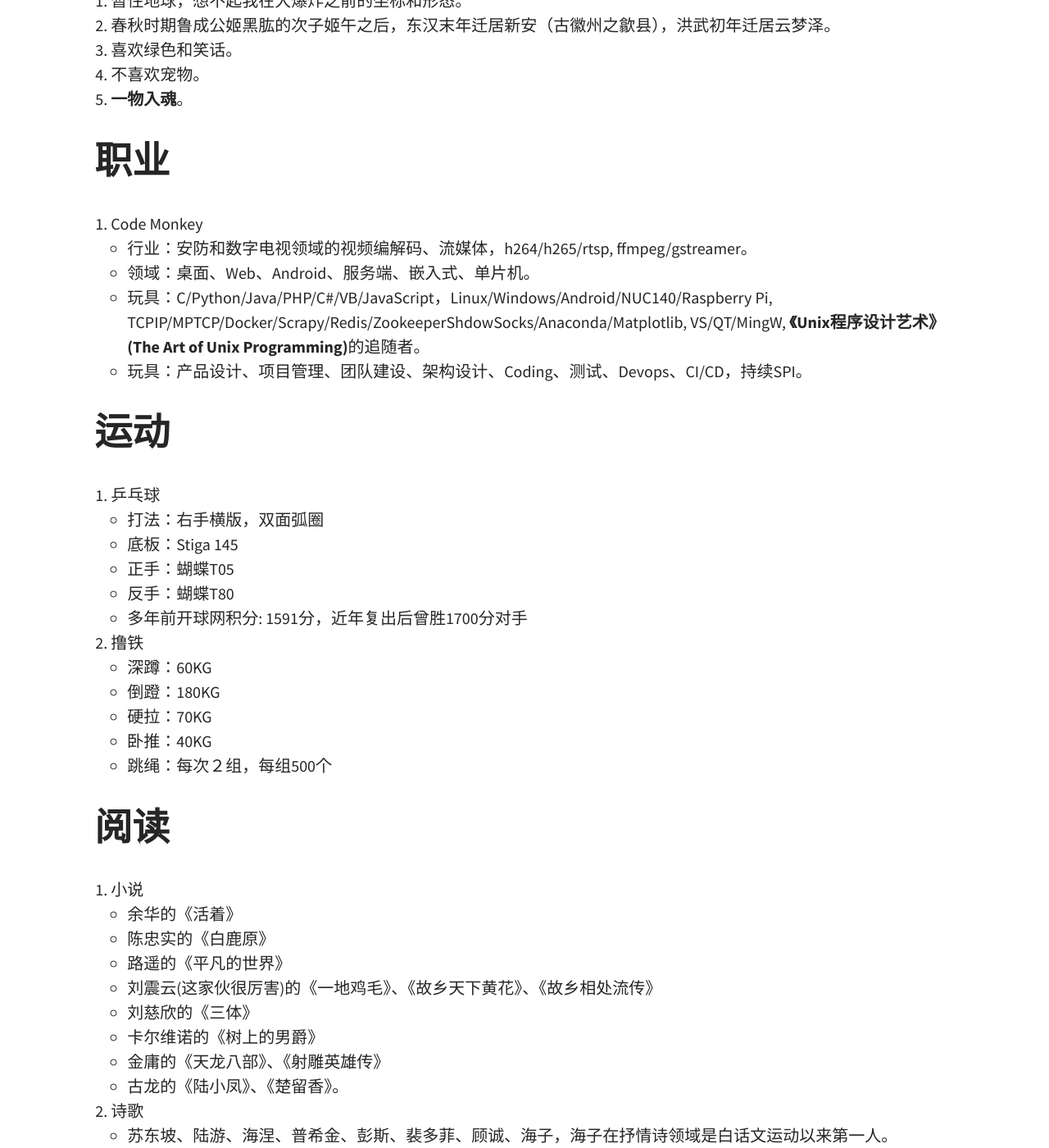
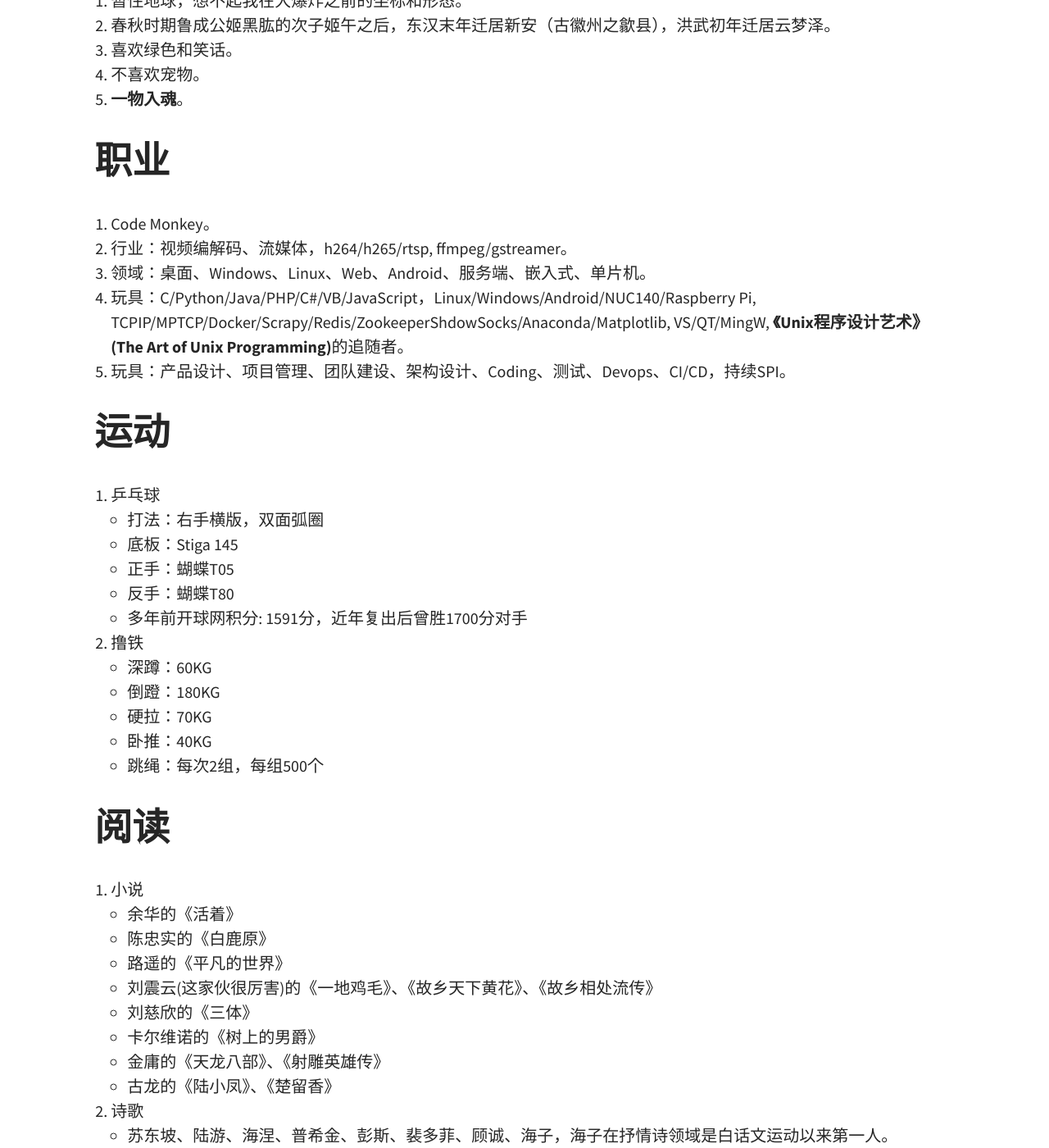
Before and after one commit to hubugui/hubugui.github.io, a Jekyll site: the page built from pages/about.md, in a window 1280 px wide and 1400 px high, scrolled down 457 px. Shown: the whole window at 82% size. Built offline with Jekyll 4.4.1, drawn with Linux system fonts in a browser that asks for light colours; comment, search, counter and statistics services are not loaded.

Commit message:
decrement font size

```diff
--- a/_includes/blog.html
+++ b/_includes/blog.html
@@ -10,11 +10,11 @@
         {% endif %}
         <span>
           <header>
-            <h1>
+            <h2>
               <a aria-label="{{ post.title }}" class="post-link" href="{{ post.url | relative_url }}">
                 {{ post.title }}
               </a>
-            </h1>
+            </h2>
             {% include post_info.html author=post.author date=post.date %}
           </header>
           {% if site.excerpt or site.theme_settings.excerpt %}
--- a/pages/about.md
+++ b/pages/about.md
@@ -16,11 +16,11 @@
 
 # 职业
 
-1. Code Monkey
-  * 行业：安防和数字电视领域的视频编解码、流媒体，h264/h265/rtsp, ffmpeg/gstreamer。
-  * 领域：桌面、Web、Android、服务端、嵌入式、单片机。
-  * 玩具：C/Python/Java/PHP/C#/VB/JavaScript，Linux/Windows/Android/NUC140/Raspberry Pi, TCPIP/MPTCP/Docker/Scrapy/Redis/ZookeeperShdowSocks/Anaconda/Matplotlib, VS/QT/MingW, **《Unix程序设计艺术》(The Art of Unix Programming)**的追随者。
-  * 玩具：产品设计、项目管理、团队建设、架构设计、Coding、测试、Devops、CI/CD，持续SPI。
+1. Code Monkey。
+1. 行业：视频编解码、流媒体，h264/h265/rtsp, ffmpeg/gstreamer。
+1. 领域：桌面、Windows、Linux、Web、Android、服务端、嵌入式、单片机。
+1. 玩具：C/Python/Java/PHP/C#/VB/JavaScript，Linux/Windows/Android/NUC140/Raspberry Pi, TCPIP/MPTCP/Docker/Scrapy/Redis/ZookeeperShdowSocks/Anaconda/Matplotlib, VS/QT/MingW, **《Unix程序设计艺术》(The Art of Unix Programming)**的追随者。
+1. 玩具：产品设计、项目管理、团队建设、架构设计、Coding、测试、Devops、CI/CD，持续SPI。
 
 # 运动
 
@@ -35,7 +35,7 @@
   * 倒蹬：180KG
   * 硬拉：70KG
   * 卧推：40KG
-  * 跳绳：每次２组，每组500个
+  * 跳绳：每次2组，每组500个
 
 # 阅读
 
@@ -47,8 +47,8 @@
   * 刘慈欣的《三体》
   * 卡尔维诺的《树上的男爵》
   * 金庸的《天龙八部》、《射雕英雄传》
-  * 古龙的《陆小凤》、《楚留香》。
-1. 诗歌
+  * 古龙的《陆小凤》、《楚留香》
+2. 诗歌
   * 苏东坡、陆游、海涅、普希金、彭斯、裴多菲、顾诚、海子，海子在抒情诗领域是白话文运动以来第一人。
 1. 社科
   * 李宗仁、唐德刚的《李宗仁回忆录》
```
Also changed, not shown: other parts of pages/about.md (+2 -1 lines).
